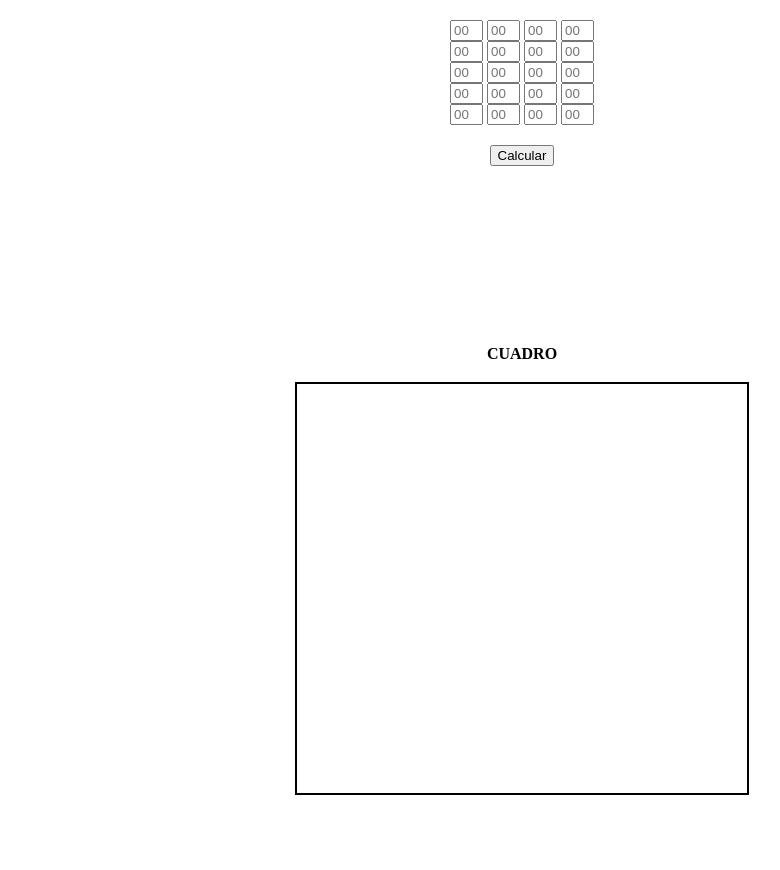
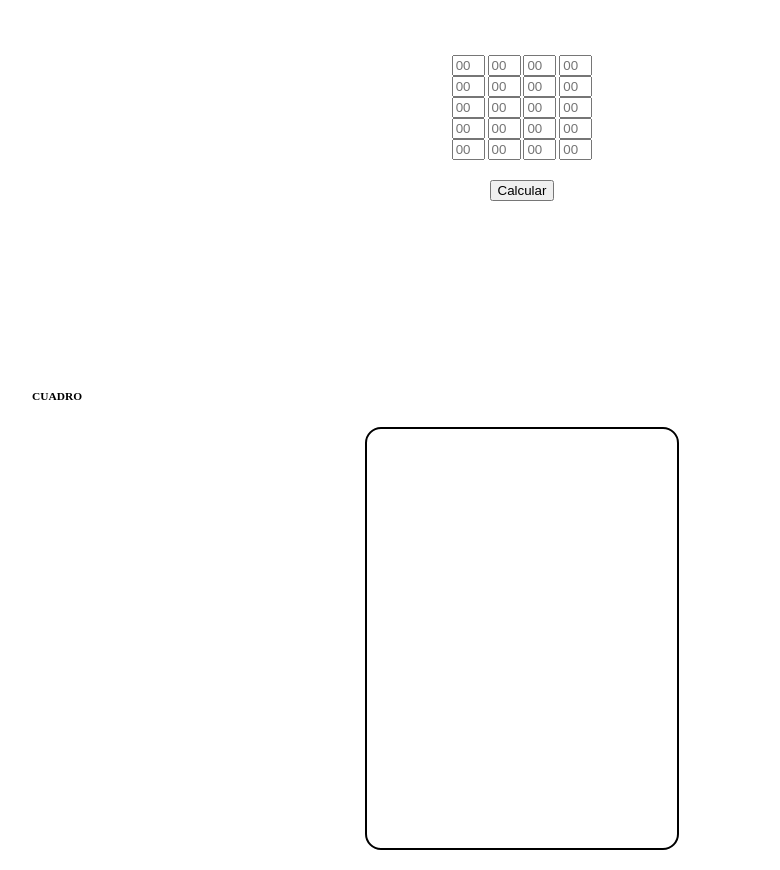
Before and after one commit to Natarus/NatRose, a plain HTML site: page index.html in a window 1280 px wide. Shown: the whole page, without its empty margins (118-898 px from the left). Before the commit the page ends 800 px from the top, so only its background shows below. Drawn offline with Linux system fonts and the light colour scheme.

Commit message:
Update index.html

```diff
--- a/index.html
+++ b/index.html
@@ -9,7 +9,7 @@
         <link rel="stylesheet" href="style.css">
     </head>
     <body>
-        <div class="input-boxes">
+        <div class="input-boxes resultados">
             <div>
                 <input type="text" placeholder="00" maxlength="2" id="numero01" onkeypress='return event.charCode >= 48 && event.charCode <= 57'></input>
                 <input type="text" placeholder="00" maxlength="2" id="numero06" onkeypress='return event.charCode >= 48 && event.charCode <= 57'></input>
@@ -56,8 +56,8 @@
             <div id="resultPlusOne" class="plusOne"></div>
         </div>
 
-        <div class="titles">CUADRO</div>
-        <article>
+        <div class="resultados titles">CUADRO</div>
+        <article id="cuadro" class= "resultados">
             <section id="resultsx2AddedOne"></section>
             <section id="resultsx2AddedTwo"> </section>
             <section id="resultsx2AddedThree"></section>
```
